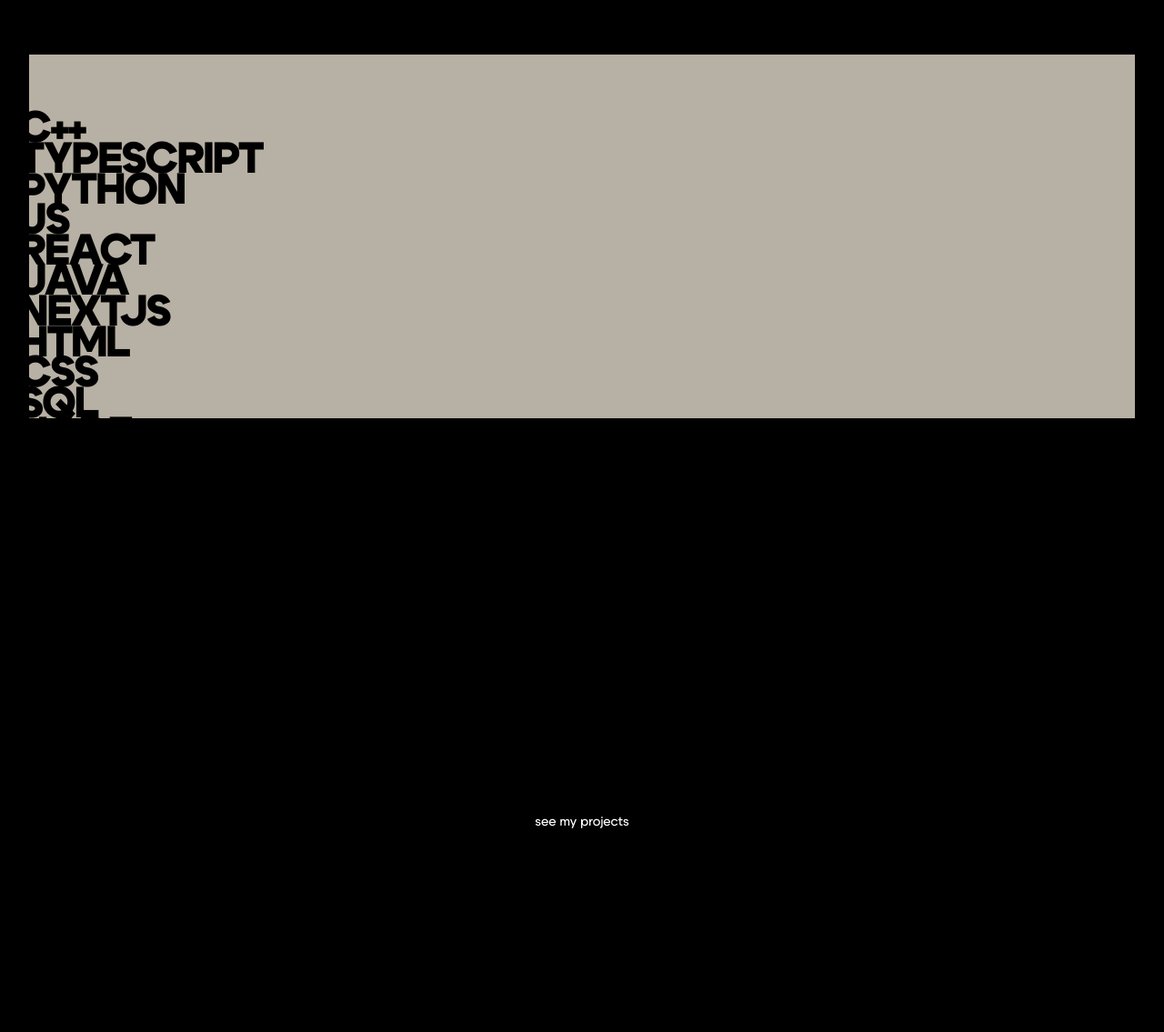
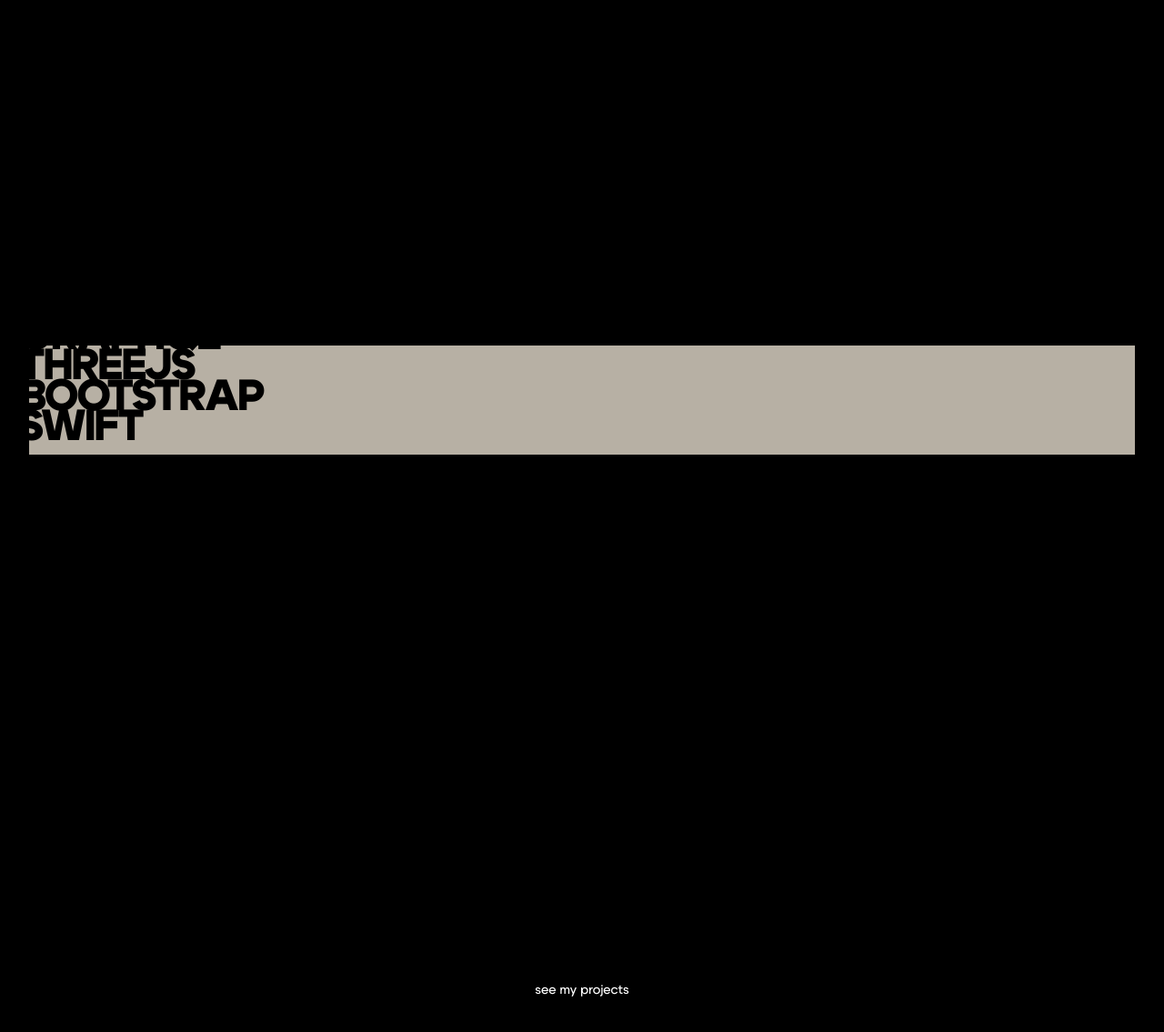
Before and after one commit to jon-cheng7/personal-website, a Next.js app: page / in a window 1280 px wide. Shown: the part 1515-2650 px from the top of the page at 91% size. Built offline with nearby package versions, Linux system fonts and the light colour scheme.

Commit message:
added sticky

```diff
--- a/app/layout.tsx
+++ b/app/layout.tsx
@@ -26,10 +26,10 @@
 }) {
   return (
     <html lang="en" className="!scroll-smooth [color-scheme:dark]">
-      <body className="overflow-y-scroll bg-black pb-36">
+      <body className="bg-black pb-36">
         {/*[url('/grid.svg')]*/}
         <GlobalNav />
-        <div className="mx-auto space-y-8 overflow-x-hidden pt-[3.5rem] lg:px-8 lg:py-20">
+        <div className="mx-auto space-y-8 overflow-x-clip pt-[3.5rem] lg:px-8 lg:py-20">
           {children}
           {/* <Byline className="fixed sm:hidden" /> */}
         </div>
--- a/app/page.tsx
+++ b/app/page.tsx
@@ -18,6 +18,7 @@
   const [offsetGray, setOffsetGray] = useState(0);
   const [strokeWidth, setStrokeWidth] = useState(125);
   const [isFixed, setIsFixed] = useState(false);
+  const [isBlack, setIsBlack] = useState(true);
 
   //inView variables
   const [inView1, setInView1] = useState(false);
@@ -38,6 +39,11 @@
       setIsFixed(true);
     } else {
       setIsFixed(false);
+    }
+    if (scrollPosition > 1000) {
+      setIsBlack(false);
+    } else {
+      setIsBlack(true);
     }
   };
 
@@ -105,7 +111,11 @@
           strokeWidth={strokeWidth}
         />
       </div>
-      <div className="relative flex h-[140vh] flex-col items-center space-x-0">
+      <div
+        className={`relative flex h-[180vh] flex-col items-center space-x-0 ${
+          isBlack ? '' : 'bg-[#B7B0A4]'
+        }`}
+      >
         <div className="justify-items relative flex">
           <ExpandingCircle
             offset={763}
@@ -115,13 +125,16 @@
         <div className="font-cygre z-[13] mt-[50%] w-screen flex-none text-clip whitespace-nowrap pl-[1.5rem] text-left text-[3.5rem] font-black text-black">
           i code.
         </div>
-
-        <TechList className={`z-[50] mt-[40%] flex flex-col`} />
-        <Button className="mt-[10%]">see my projects</Button>
+        <TechList
+          className={`sticky top-[12%] z-[50] mt-[20%] flex flex-col`}
+        />
+        <Button route="/code" className={`mt-[330%]`}>
+          see my projects
+        </Button>
       </div>
       {/* BUFFER */}
-      <div className="h-[50vh] bg-[#B7B0A4]"></div>
-      <div className=" h-screen"></div>
+      <div className="h-[15vh] bg-[#B7B0A4]"></div>
+      <div className="h-screen"></div>
       <></>
     </div>
   );
--- a/ui/button.tsx
+++ b/ui/button.tsx
@@ -1,24 +1,26 @@
 import clsx from 'clsx';
+import Link from 'next/link';
 
 type ButtonProps = React.ButtonHTMLAttributes<HTMLButtonElement> & {
   bgColor?: string;
   hoverColor?: string;
   textColor?: string;
   hoverTextColor?: string;
+  route?: string;
 };
-
 export default function Button({
   bgColor = 'bg-black',
   hoverColor = 'bg-white',
   textColor = 'text-white',
   hoverTextColor = 'text-black',
   className,
+  route, // Destructure the new route prop
   ...props
 }: ButtonProps) {
-  return (
+  const buttonContent = (
     <button
       className={clsx(
-        'font-cygre transform rounded-full px-8 py-4 text-sm font-medium transition-all duration-300',
+        'font-cygre flex transform items-center justify-center rounded-full px-8 py-4 text-sm font-medium leading-none transition-all duration-300',
         bgColor,
         textColor,
         {
@@ -32,4 +34,6 @@
       {...props}
     />
   );
+
+  return route ? <Link href={route}>{buttonContent}</Link> : buttonContent;
 }
--- a/ui/global-nav.tsx
+++ b/ui/global-nav.tsx
@@ -7,6 +7,7 @@
 import clsx from 'clsx';
 import { useState } from 'react';
 import Byline from './byline';
+import Image from 'next/image';
 
 export function GlobalNav() {
   const [isOpen, setIsOpen] = useState(false);
@@ -15,7 +16,10 @@
   return (
     <div className="max-w-screen fixed top-0 z-[100] flex w-[100%] flex-col overflow-x-hidden border-b border-gray-800 bg-black">
       <div className="flex h-10 items-center px-4 py-2">
-        {/* Your logo or title can go here if needed */}
+        {/* insert image */}
+        <Link href="/">
+          <Image src="/Signature.png" alt="logo" width={50} height={50} />
+        </Link>
       </div>
       <button
         type="button"
--- a/ui/pill-gray.tsx
+++ b/ui/pill-gray.tsx
@@ -19,7 +19,7 @@
       <path
         d="M63 63L63 344C63 488.5 249 468.5 249 608C249 754 249 882.833 249 929"
         stroke="#B7B0A4"
-        stroke-width={props.strokeWidth}
+        strokeWidth={props.strokeWidth}
         stroke-linecap="round"
         stroke-dasharray="100 10000"
         stroke-dashoffset={props.strokeDashoffset}
```
